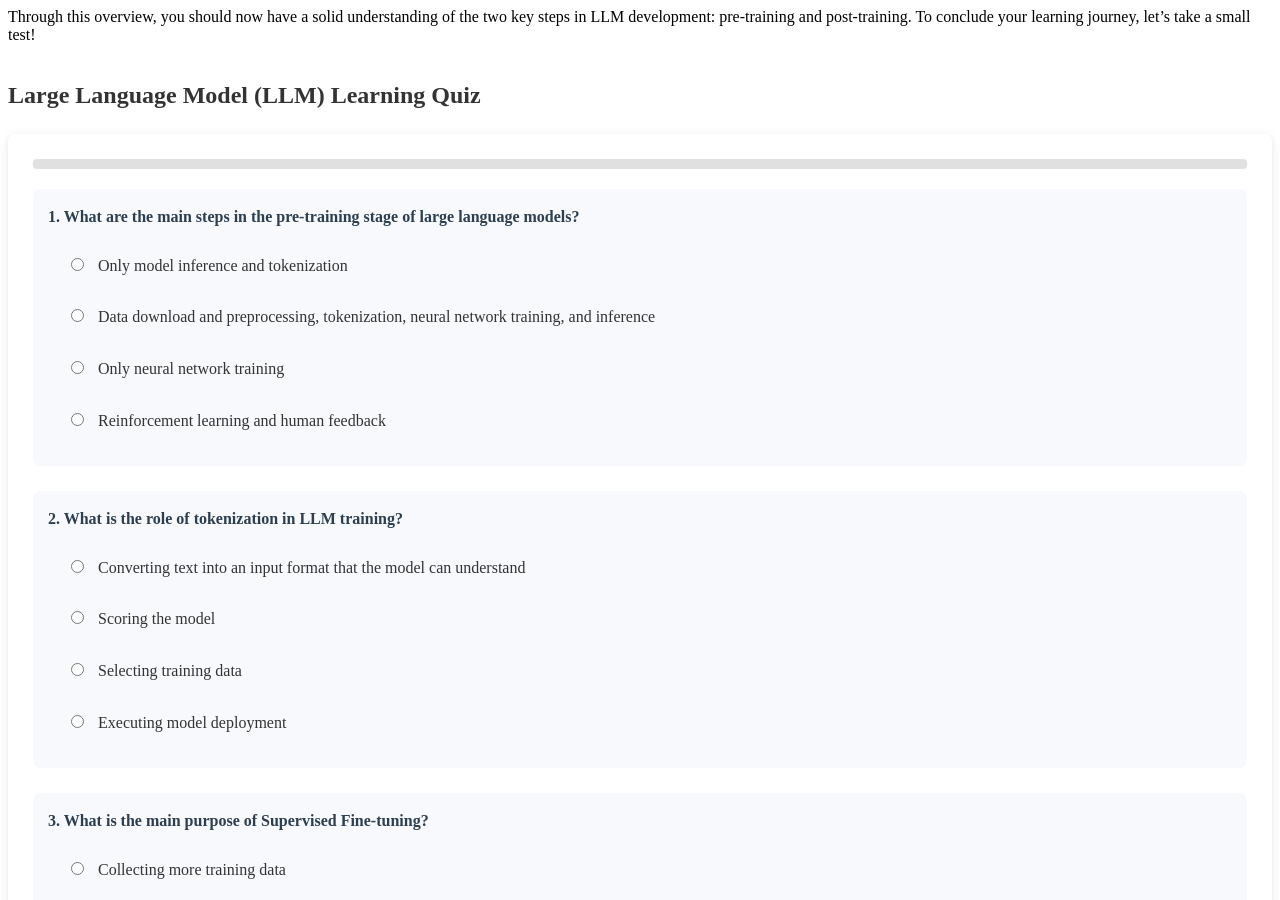
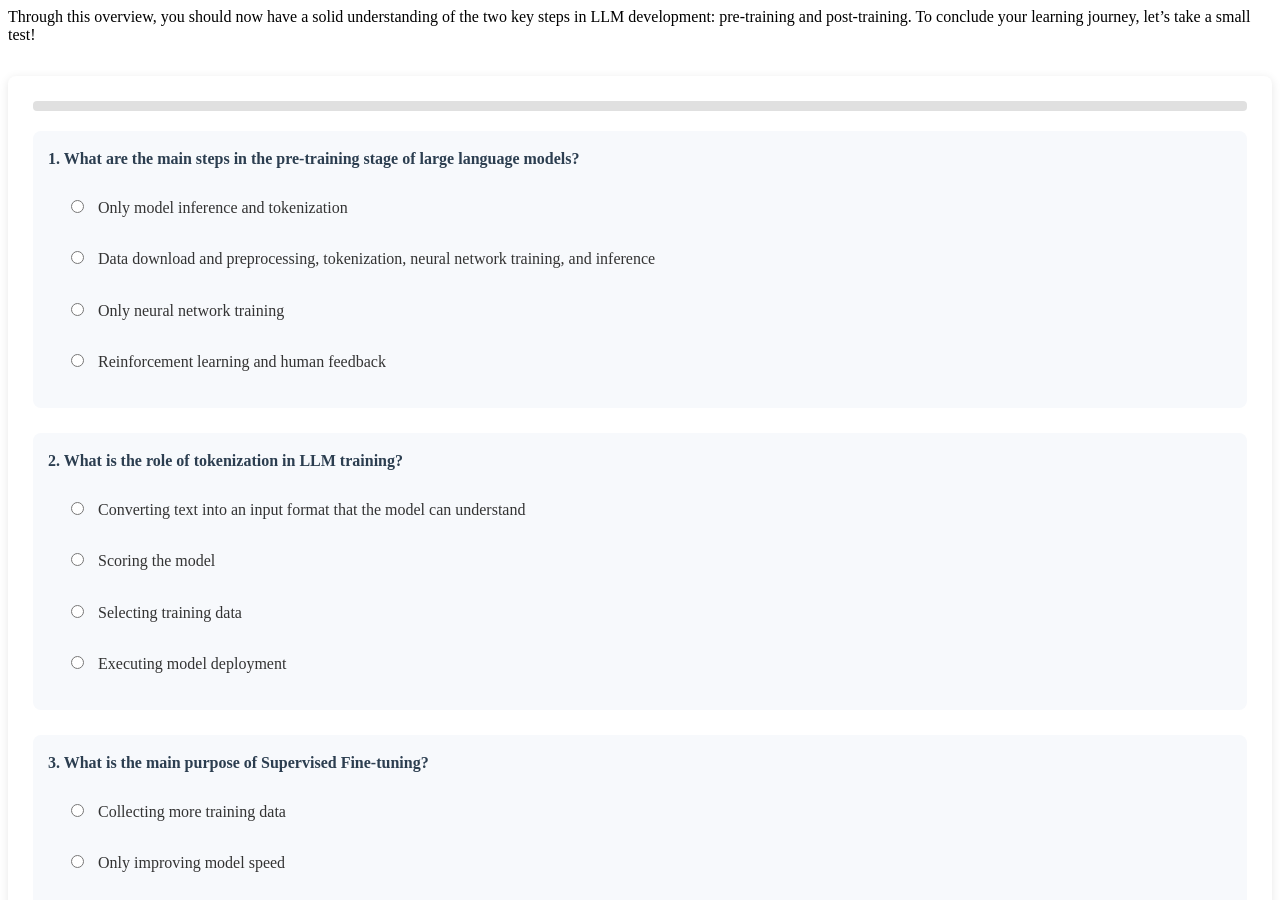
Before and after one commit to Mingyuee88/Mingyuee88.github.io, a Jekyll site: the page built from _posts/2023-12-12-footnotes.md, in a window 1280 px wide and 900 px high. Built offline with Jekyll 4.4.1, drawn with Linux system fonts in a browser that asks for light colours; some of the changed lines change nothing that is shown.

Commit message:
Update 2023-12-12-footnotes.md

```diff
--- a/_posts/2023-12-12-footnotes.md
+++ b/_posts/2023-12-12-footnotes.md
@@ -1,8 +1,14 @@
-
+---
+title:Large Language Model Learning Quiz
+author: Tao He
+date: 2023-10-14
+category: Jekyll
+layout: post
+mermaid: true
+---
 Through this overview, you should now have a solid understanding of the two key steps in LLM development: pre-training and post-training. To conclude your learning journey, let’s take a small test!
 
 <div class="llm-quiz-wrapper">
-    <h2>Large Language Model (LLM) Learning Quiz</h2>
 
     <div class="llm-quiz-container">
         <div class="llm-progress-container">
```
